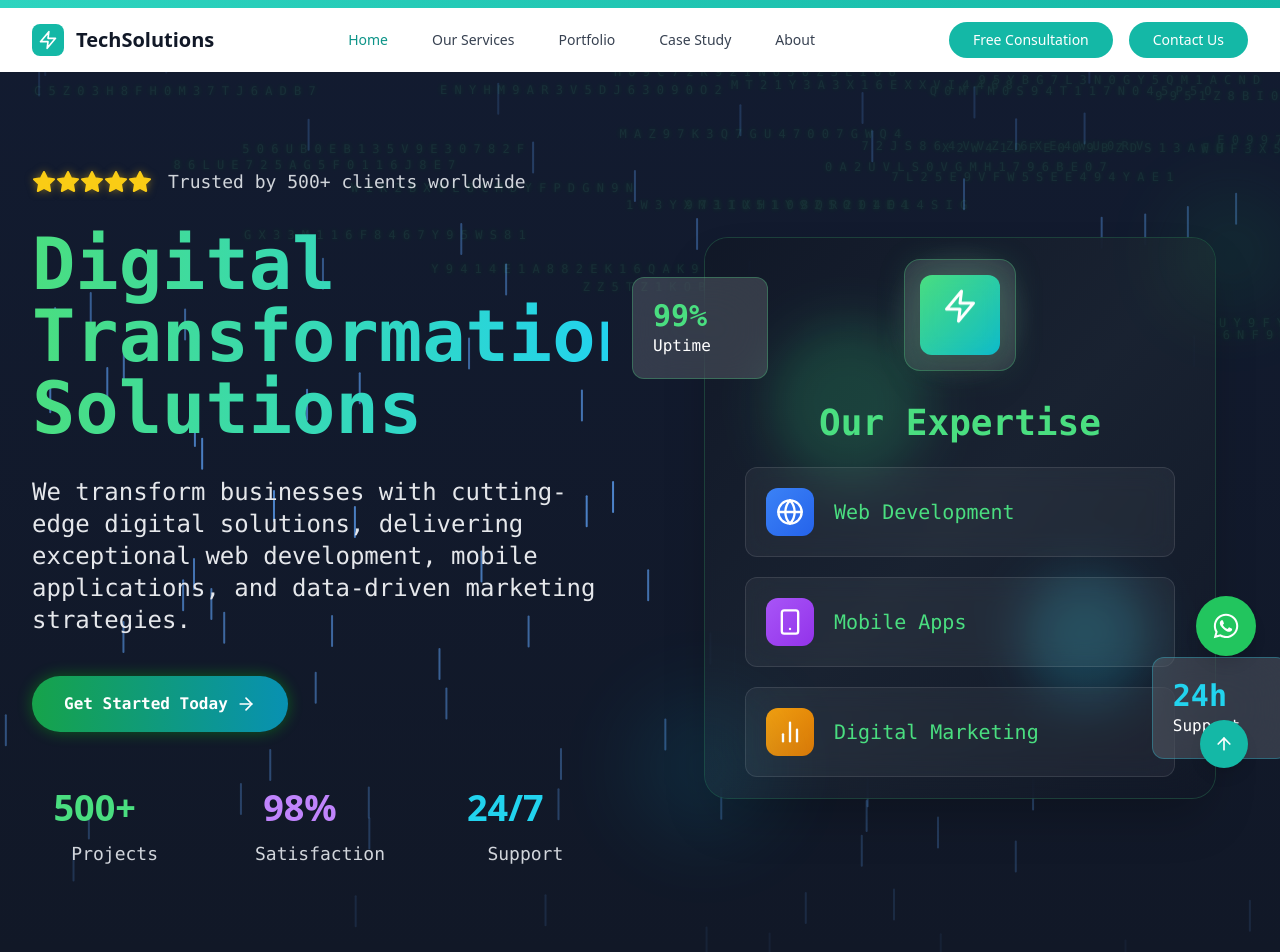
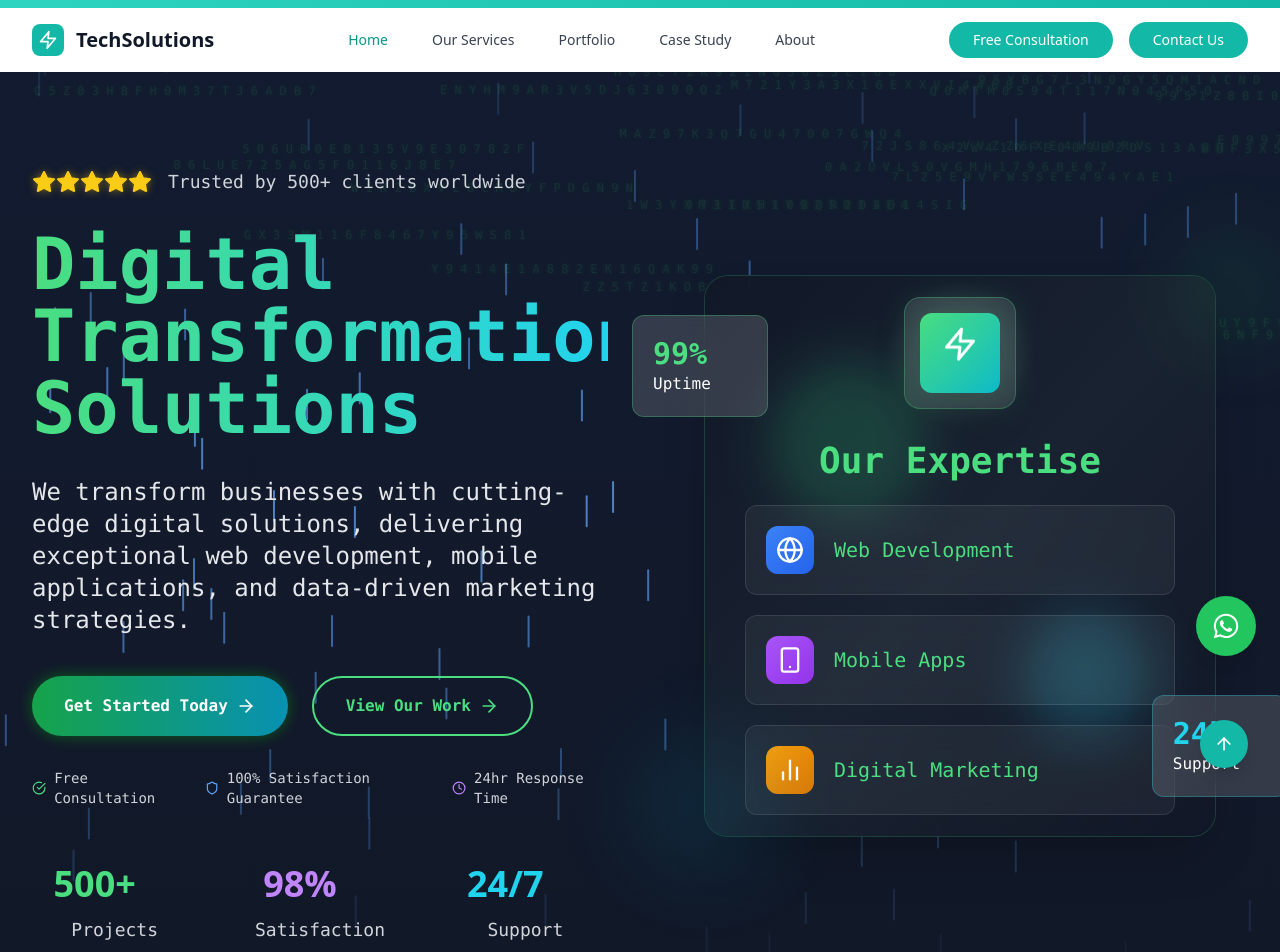
Before and after one commit to Mohsinkhani/TechSolutions, a React (Vite) app: page / in a window 1280 px wide. Shown: the top 952 px of the page. Built offline with nearby package versions, Linux system fonts and the light colour scheme.

Commit message:
Updated Hero.tsx

```diff
--- a/src/components/Hero.tsx
+++ b/src/components/Hero.tsx
@@ -1,5 +1,5 @@
 import React, { useState, useEffect, useCallback } from 'react';
-import { ArrowRight, Play, Star, Globe, Smartphone, BarChart2, Zap, Code, Server, Clock, Activity } from 'lucide-react';
+import { ArrowRight, Play, Star, Globe, Smartphone, BarChart2, Zap, Code, Server, Clock, Activity, CheckCircle, Shield } from 'lucide-react';
 import { motion } from 'framer-motion';
 
 interface HeroProps {
@@ -276,7 +276,7 @@ const Hero: React.FC<HeroProps> = ({ onNavigateToConsultation }) => {
               initial={{ opacity: 0, y: 20 }}
               animate={{ opacity: 1, y: 0 }}
               transition={{ delay: 0.6, duration: 0.5 }}
-              className="flex flex-col sm:flex-row gap-6 mb-14"
+              className="flex flex-col sm:flex-row gap-6 mb-8"
             >
               <button
                 onClick={handleGetStarted}
@@ -292,13 +292,48 @@ const Hero: React.FC<HeroProps> = ({ onNavigateToConsultation }) => {
                 />
                 <ArrowRight className="w-5 h-5 ml-2" />
               </button>
+
+              <button
+                onClick={() => window.location.href = '/portfolio'}
+                className="border-2 border-green-400 text-green-400 hover:bg-green-400 hover:text-gray-900 px-8 py-4 rounded-full font-semibold flex items-center justify-center transition-all duration-300 transform hover:scale-105 font-mono"
+              >
+                <TypewriterEffect
+                  text="View Our Work"
+                  speed={30}
+                  delay={typingComplete ? 0 : 1500}
+                  cursorColor="#ffffff"
+                  cursorBlinking={false}
+                />
+                <ArrowRight className="w-5 h-5 ml-2" />
+              </button>
+            </motion.div>
+
+            {/* Trust Indicators */}
+            <motion.div
+              initial={{ opacity: 0, y: 20 }}
+              animate={{ opacity: 1, y: 0 }}
+              transition={{ delay: 0.8, duration: 0.5 }}
+              className="flex flex-col sm:flex-row items-center justify-center gap-6 mb-14 text-sm text-gray-300 font-mono"
+            >
+              <div className="flex items-center space-x-2">
+                <CheckCircle className="w-4 h-4 text-green-400" />
+                <span>Free Consultation</span>
+              </div>
+              <div className="flex items-center space-x-2">
+                <Shield className="w-4 h-4 text-blue-400" />
+                <span>100% Satisfaction Guarantee</span>
+              </div>
+              <div className="flex items-center space-x-2">
+                <Clock className="w-4 h-4 text-purple-400" />
+                <span>24hr Response Time</span>
+              </div>
             </motion.div>
 
             {/* Stats */}
             <motion.div
               initial={{ opacity: 0 }}
               animate={{ opacity: 1 }}
-              transition={{ delay: 0.9, duration: 0.5 }}
+              transition={{ delay: 1.0, duration: 0.5 }}
               className="grid grid-cols-3 gap-10"
             >
               {[
```
